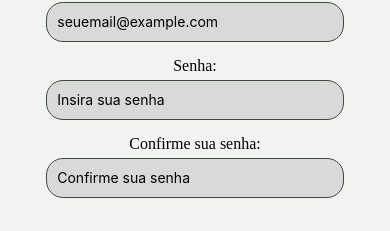
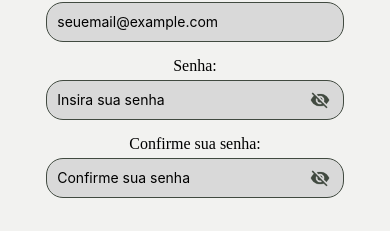
Before and after one commit to Danillitos/DynaReader, a React Native app in the folder dyna-reader_client/: screen /SignUpScreen in a window 390 px wide. Shown: the part 467-698 px from the top of the page. Built offline with nearby package versions, Linux system fonts and the light colour scheme.

Commit message:
Fix: Senha agora é ocultada, também foi incluido o botão de visualizar senha

```diff
--- a/dyna-reader_client/src/screens/SignUpScreen.tsx
+++ b/dyna-reader_client/src/screens/SignUpScreen.tsx
@@ -1,5 +1,5 @@
 import React, { useState, useEffect } from "react";
-import { View, Text, TextInput, Image, StyleSheet, Alert, TouchableOpacity, ScrollView, KeyboardAvoidingView, Platform, Keyboard } from "react-native";
+import { View, Text, TextInput, Image, StyleSheet, TouchableOpacity, ScrollView, KeyboardAvoidingView, Platform, Keyboard } from "react-native";
 import { useNavigation } from "@react-navigation/native";
 import { NativeStackNavigationProp } from '@react-navigation/native-stack'
 import { SafeAreaView } from "react-native";
@@ -11,6 +11,7 @@ export default function SignUpScreen() {
     const [message, setMessage] = useState('')
     const [messageType, setMessageType] = useState<'error' | 'success' | ''>('')
     const [isloading, setIsLoading] = useState(false)
+    const [passwordVisible, setPasswordVisible] = useState(false)
 
     const [username, setUsername] = useState('')
     const [email, setEmail] = useState('')
@@ -168,6 +169,7 @@ export default function SignUpScreen() {
 
                     <TextInput
                         style={styles.input}
+                        secureTextEntry={!passwordVisible}
                         autoCapitalize='none'
                         placeholder="Insira sua senha"
                         keyboardType='default'
@@ -175,16 +177,31 @@ export default function SignUpScreen() {
                         value={password}
                     />
 
+                    <TouchableOpacity onPress={() => setPasswordVisible(!passwordVisible)}>
+                        <Image
+                            source={passwordVisible ? require('../assets/eye-on.png') : require('../assets/eye-off.png')}
+                            style={{ width: 20, height: 20, position: 'absolute', right: 40, top: -45 }}
+                        />
+                    </TouchableOpacity>
+
                     <Text style={styles.SecLabels}>Confirme sua senha:</Text>
 
                     <TextInput
                         style={styles.input}
+                        secureTextEntry={!passwordVisible}
                         autoCapitalize='none'
                         placeholder="Confirme sua senha"
                         keyboardType='default'
                         onChangeText={setConfirmPassword}
                         value={confirmPassword}
                     />
+
+                    <TouchableOpacity onPress={() => setPasswordVisible(!passwordVisible)}>
+                        <Image
+                            source={passwordVisible ? require('../assets/eye-on.png') : require('../assets/eye-off.png')}
+                            style={{ width: 20, height: 20, position: 'absolute', right: 40, top: -45 }}
+                        />
+                    </TouchableOpacity>
 
                     <TouchableOpacity style={styles.button} onPress={handleSignUp}>
                         <Text style={styles.buttonText}>Criar conta</Text>
```
